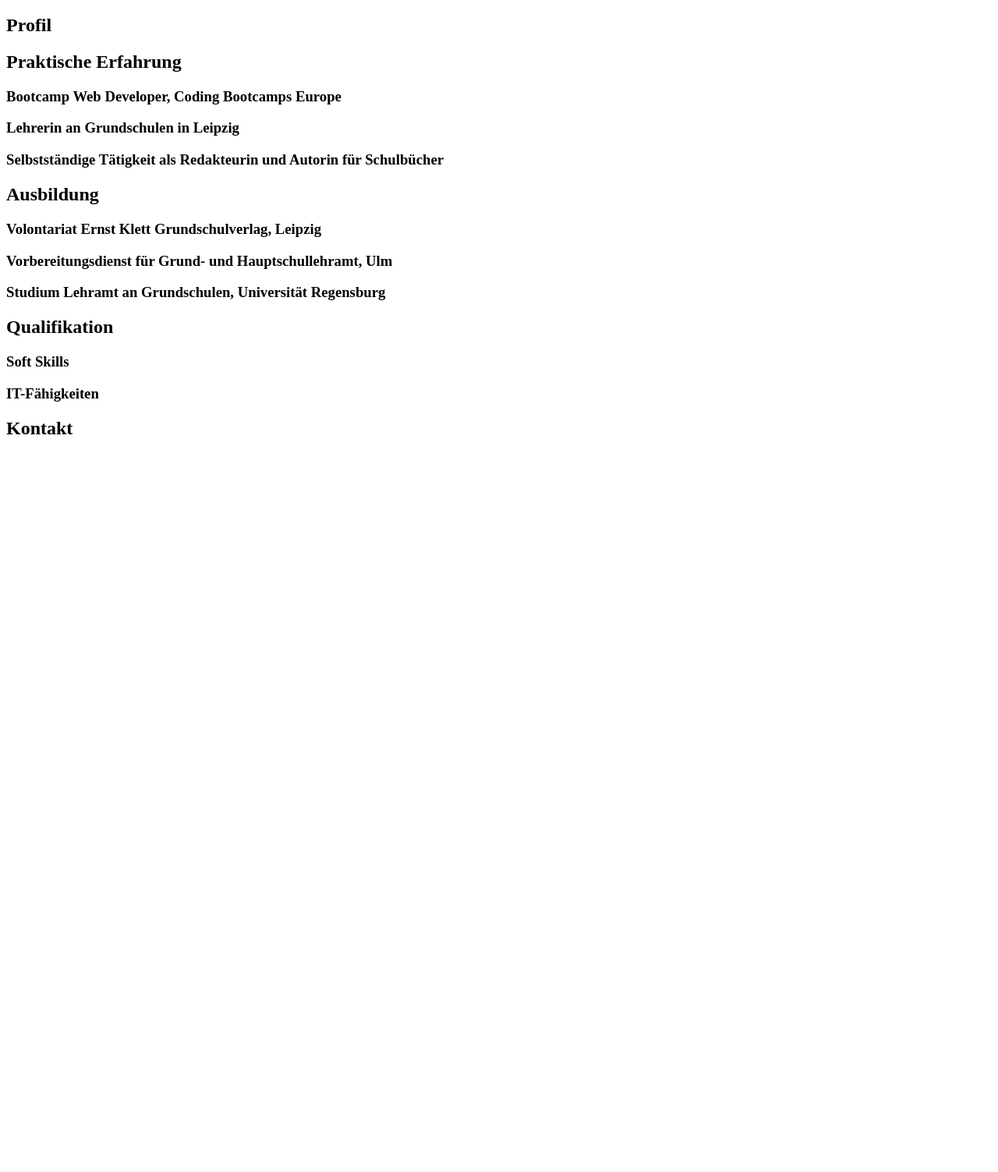
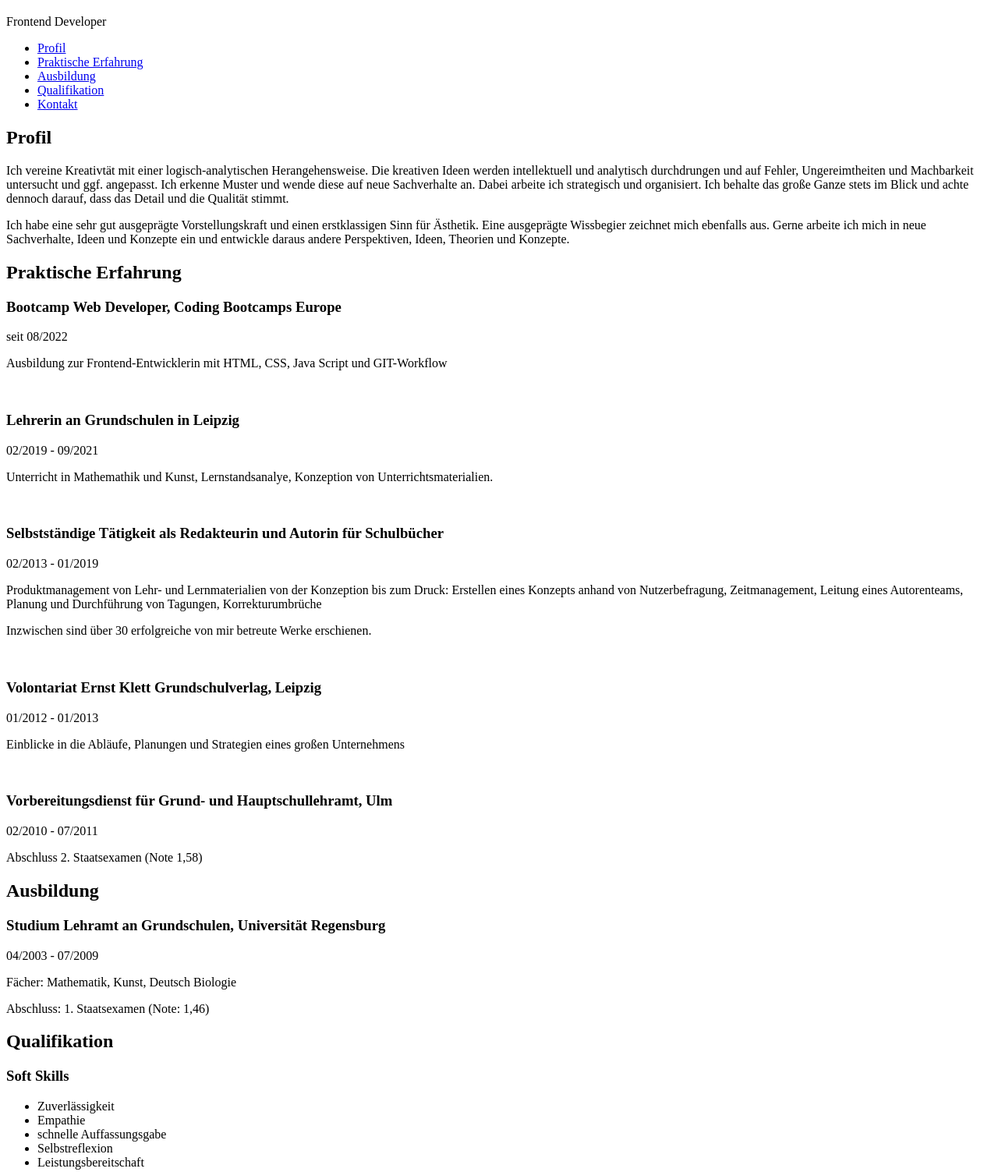
Before and after one commit to katja-roehlig/My-curriculum-vitae, a plain HTML site: page index.html in a window 1280 px wide. Shown: the part 61-1564 px from the top of the page at 78% size. Before the commit the page ends 800 px from the top, so only its background shows below. Drawn offline with Linux system fonts and the light colour scheme.

Commit message:
Add more content

```diff
--- a/index.html
+++ b/index.html
@@ -1,62 +1,138 @@
 <!DOCTYPE html>
-<html lang="en">
+<html lang="de">
 
 <head>
     <meta charset="UTF-8">
     <meta http-equiv="X-UA-Compatible" content="IE=edge">
     <meta name="viewport" content="width=device-width, initial-scale=1.0">
     <meta name="author" content="Katja Roehlig">
-    <meta name="description" content="Curriculum Vitae Katja Roehlig">
-    <title> My curriculum vitae</title>
+    <meta name="description" content="Lebenslauf Katja Roehlig">
+    <title> Lebenslauf Katja Röhlig</title>
 </head>
 
 <body>
     <header>
         <h1>Katja Röhlig</h1>
+        <p>Frontend Developer</p>
+
+        <nav>
+            <ul>
+                <li><a href="#profile">Profil</a></li>
+                <li><a href="#experience">Praktische Erfahrung</a></li>
+                <li><a href="#education">Ausbildung</a></li>
+                <li><a href="#skills">Qualifikation</a></li>
+                <li><a href="#contact">Kontakt</a></li>
+            </ul>
+        </nav>
     </header>
+
     <main>
         <article>
-            <h2>Profil</h2>
+            <h2 id="profile">Profil</h2>
+            <p>Ich vereine Kreativtät mit einer logisch-analytischen Herangehensweise.
+                Die kreativen Ideen werden intellektuell und analytisch durchdrungen und auf Fehler,
+                Ungereimtheiten und Machbarkeit untersucht und ggf. angepasst. Ich erkenne Muster und wende diese auf
+                neue Sachverhalte an.
+                Dabei arbeite ich strategisch und organisiert. Ich behalte das große Ganze stets im Blick und achte
+                dennoch darauf,
+                dass das Detail und die Qualität stimmt.</p>
+            <p>Ich habe eine sehr gut ausgeprägte Vorstellungskraft und einen erstklassigen Sinn für Ästhetik.
+                Eine ausgeprägte Wissbegier zeichnet mich ebenfalls aus. Gerne arbeite ich mich in neue Sachverhalte,
+                Ideen und Konzepte ein und entwickle daraus andere Perspektiven, Ideen, Theorien und Konzepte.</p>
+
         </article>
         <article>
-            <h2>Praktische Erfahrung</h2>
+            <h2 id="experience">Praktische Erfahrung</h2>
             <section>
-                <h3>Bootcamp Web Developer, Coding Bootcamps Europe</h3>
+                <header>
+                    <h3>Bootcamp Web Developer, Coding Bootcamps Europe</h3>
+                    <p>seit 08/2022</p>
+                </header>
+                <p>Ausbildung zur Frontend-Entwicklerin mit HTML, CSS, Java Script und GIT-Workflow</p>
             </section>
+            <br>
             <section>
-                <h3>Lehrerin an Grundschulen in Leipzig</h3>
+                <header>
+                    <h3>Lehrerin an Grundschulen in Leipzig</h3>
+                    <p>02/2019 - 09/2021</p>
+                </header>
+                <p>Unterricht in Mathemathik und Kunst, Lernstandsanalye, Konzeption von Unterrichtsmaterialien.</p>
             </section>
+            <br>
             <section>
-                <h3>Selbstständige Tätigkeit als Redakteurin und Autorin für Schulbücher</h3>
+                <header>
+                    <h3>Selbstständige Tätigkeit als Redakteurin und Autorin für Schulbücher</h3>
+                    <p>02/2013 - 01/2019</p>
+                </header>
+                <p>Produktmanagement von Lehr- und Lernmaterialien von der Konzeption bis zum Druck: Erstellen eines
+                    Konzepts anhand von Nutzerbefragung,
+                    Zeitmanagement, Leitung eines Autorenteams, Planung und Durchführung von Tagungen, Korrekturumbrüche
+                </p>
+                <p>Inzwischen sind über 30 erfolgreiche von mir betreute Werke erschienen.</p>
+            </section>
+            <br>
+            <section>
+                <header>
+                    <h3>Volontariat Ernst Klett Grundschulverlag, Leipzig</h3>
+                    <p>01/2012 - 01/2013</p>
+                </header>
+                <p>Einblicke in die Abläufe, Planungen und Strategien eines großen Unternehmens</p>
+            </section>
+            <br>
+            <section>
+                <header>
+                    <h3>Vorbereitungsdienst für Grund- und Hauptschullehramt, Ulm</h3>
+                    <p>02/2010 - 07/2011</p>
+                </header>
+                <p>Abschluss 2. Staatsexamen (Note 1,58)</p>
             </section>
         </article>
+
         <article>
-            <h2>Ausbildung</h2>
+            <h2 id="education">Ausbildung</h2>
             <section>
-                <h3>Volontariat Ernst Klett Grundschulverlag, Leipzig</h3>
-            </section>
-            <section>
-                <h3>Vorbereitungsdienst für Grund- und Hauptschullehramt, Ulm</h3>
-            </section>
-            <section>
-                <h3>Studium Lehramt an Grundschulen, Universität Regensburg</h3>
+                <header>
+                    <h3>Studium Lehramt an Grundschulen, Universität Regensburg</h3>
+                    <p>04/2003 - 07/2009</p>
+                </header>
+                <p>Fächer: Mathematik, Kunst, Deutsch Biologie</p>
+                <p>
+                    Abschluss: 1. Staatsexamen (Note: 1,46)
+                </p>
             </section>
         </article>
-        <article>
+        <article id="skills">
             <h2>Qualifikation</h2>
             <section>
                 <h3>Soft Skills</h3>
+                <ul>
+                    <li>Zuverlässigkeit</li>
+                    <li>Empathie</li>
+                    <li>schnelle Auffassungsgabe</li>
+                    <li>Selbstreflexion</li>
+                    <li>Leistungsbereitschaft</li>
+                </ul>
             </section>
             <section>
                 <h3>IT-Fähigkeiten</h3>
+                <ul>
+                    <li>HTML 5</li>
+                    <li>CSS</li>
+                    <li>Java Script</li>
+                    <li>Git Workflow</li>
+                </ul>
             </section>
         </article>
-        <article>
+        <adress id="contact">
             <h2>Kontakt</h2>
-        </article>
+            <ol>
+                <li><a href="mailto:katja-roehlig@mail.de">Mail schreiben</a></li>
+                <li><a href="tel: 0179 3713046">Anruf</a></li>
+            </ol>
+
+        </adress>
 
     </main>
-
 
 
 </body>
```
